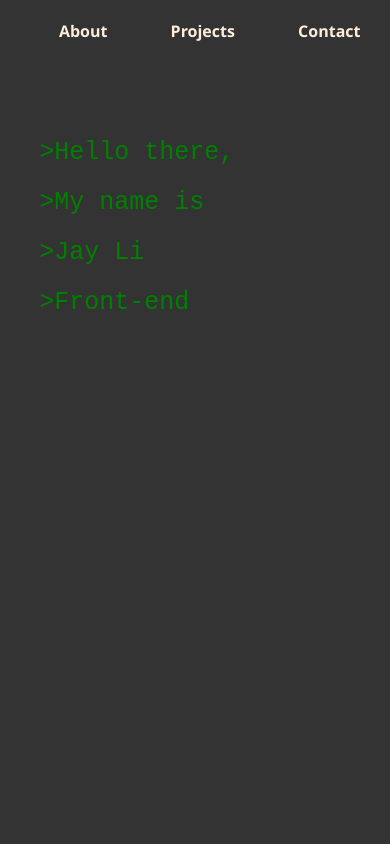
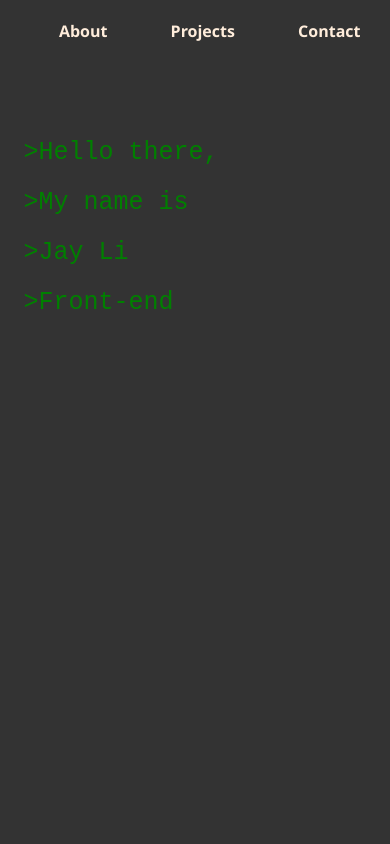
Before and after one commit to LunaticLuna/LunaticLuna.github.io, a plain HTML site: page index.html in a window 390 px wide. Shown: the top 844 px of the page. Drawn offline with Linux system fonts and the light colour scheme; a web font is replaced by a local one.

```diff
--- a/css/style.css
+++ b/css/style.css
@@ -68,7 +68,7 @@
 }
 @media only screen and (max-width: 500px){
     #typewriter-content{
-    width: 83.33%;
+    width: 91.66%;
     top: 50%;
     transform: translateY(-50%);
     line-height:2;
```
